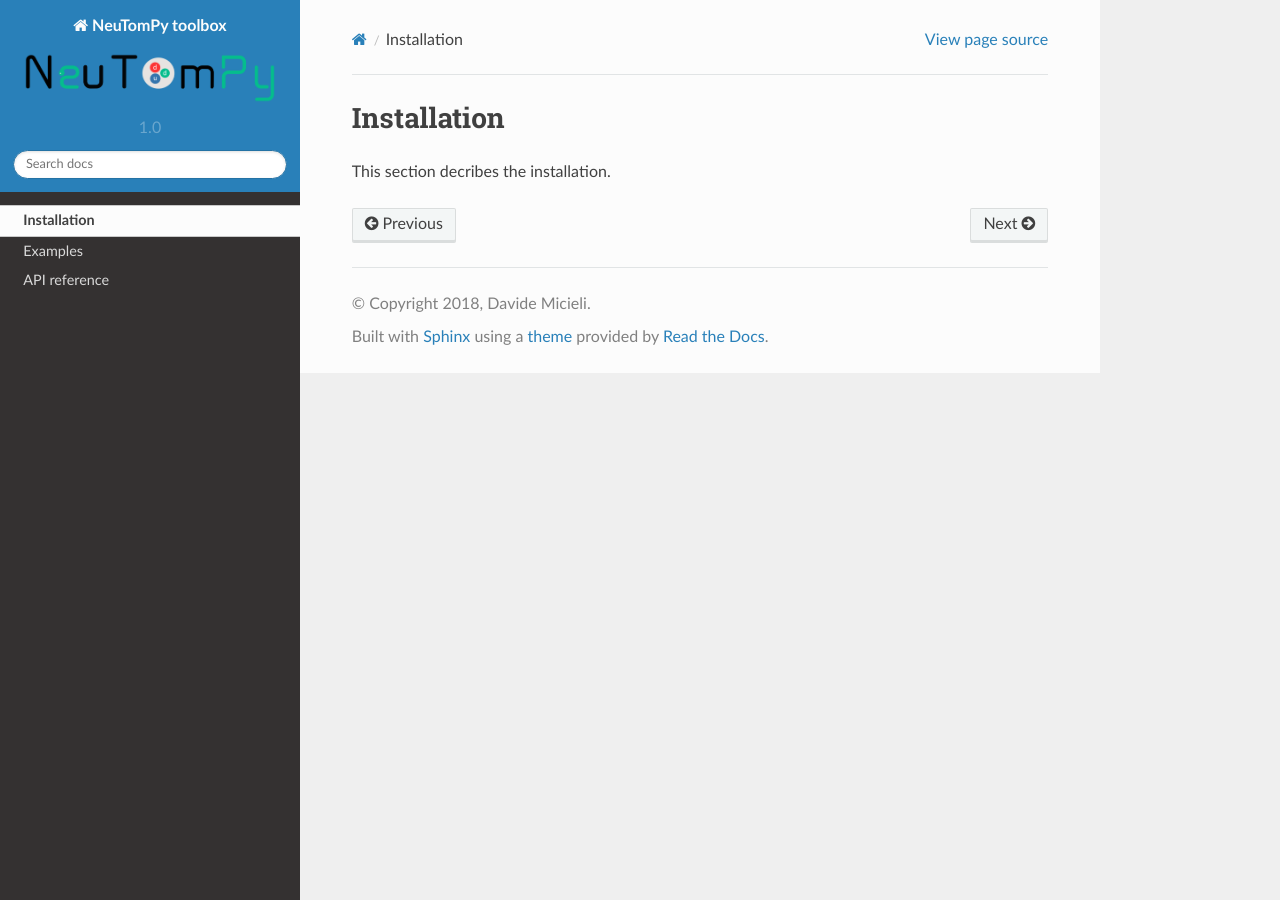
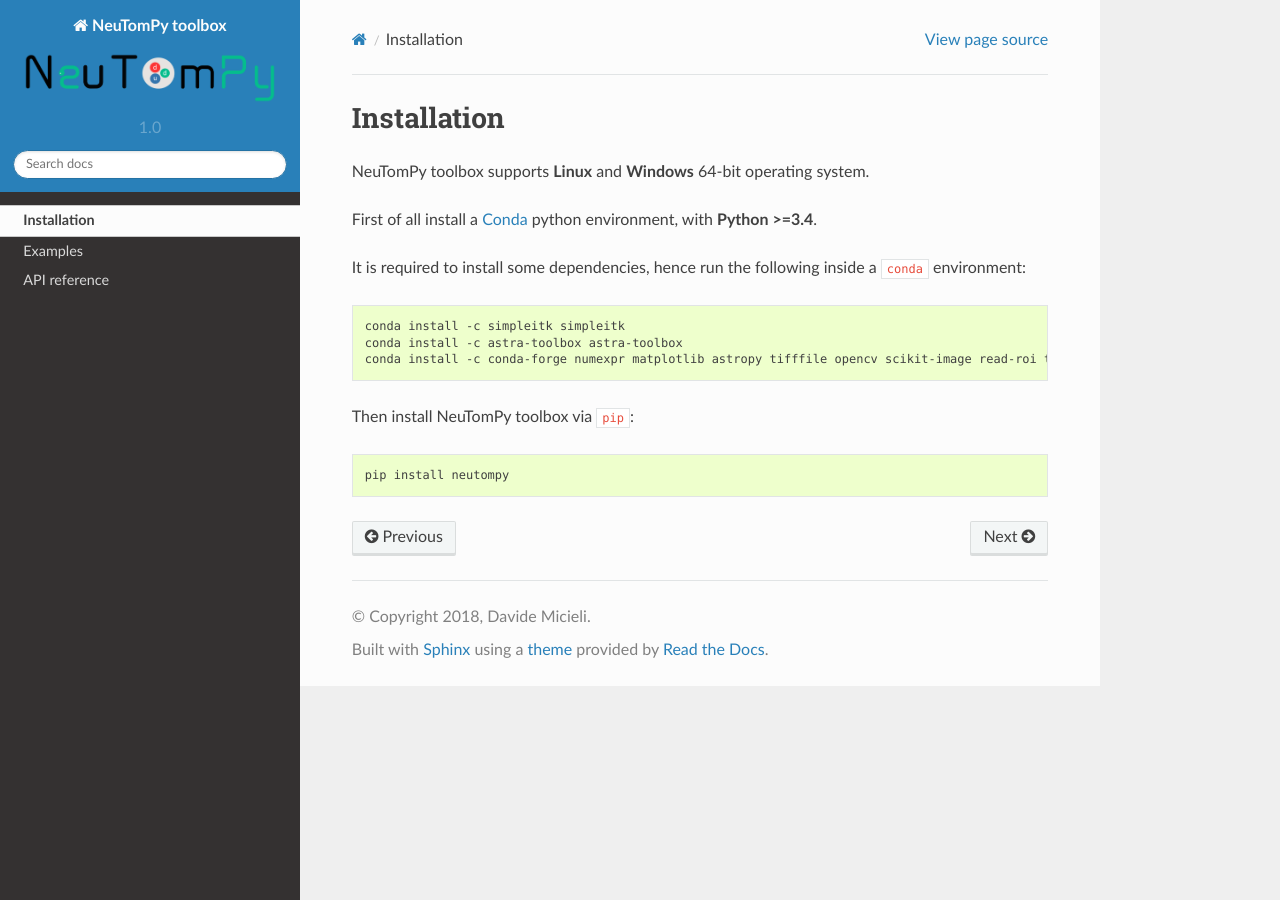
Before and after one commit to dmici/NeuTomPy-toolbox, a Sphinx documentation site: the page built from docs/source/installation.rst, in a window 1280 px wide. Built offline with Sphinx 7.4.7 and the Read the Docs theme 2.0.0, drawn with Linux system fonts in a browser that asks for light colours.

Commit message:
update doc installation.rst

```diff
--- a/docs/source/installation.rst
+++ b/docs/source/installation.rst
@@ -2,4 +2,20 @@
 Installation
 ============
 
-This section decribes the installation.
+NeuTomPy toolbox supports **Linux** and **Windows** 64-bit operating system.
+
+First of all install a `Conda <https://www.anaconda.com/download/>`_  python environment, with  **Python >=3.4**.
+
+It is required to install some dependencies, hence run the following inside a ``conda`` environment:
+
+.. code-block:: bash
+
+    conda install -c simpleitk simpleitk
+    conda install -c astra-toolbox astra-toolbox
+    conda install -c conda-forge numexpr matplotlib astropy tifffile opencv scikit-image read-roi tqdm pywavelets
+
+Then install NeuTomPy toolbox via ``pip``:
+
+.. code-block:: bash
+
+    pip install neutompy
```
